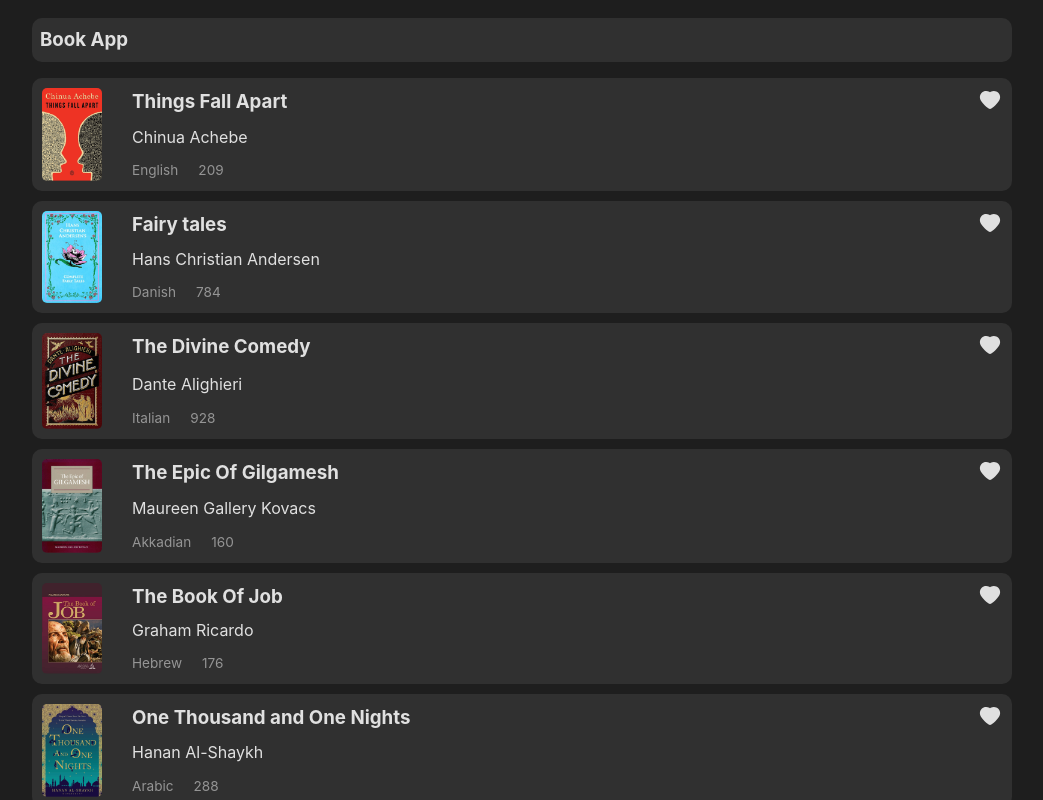
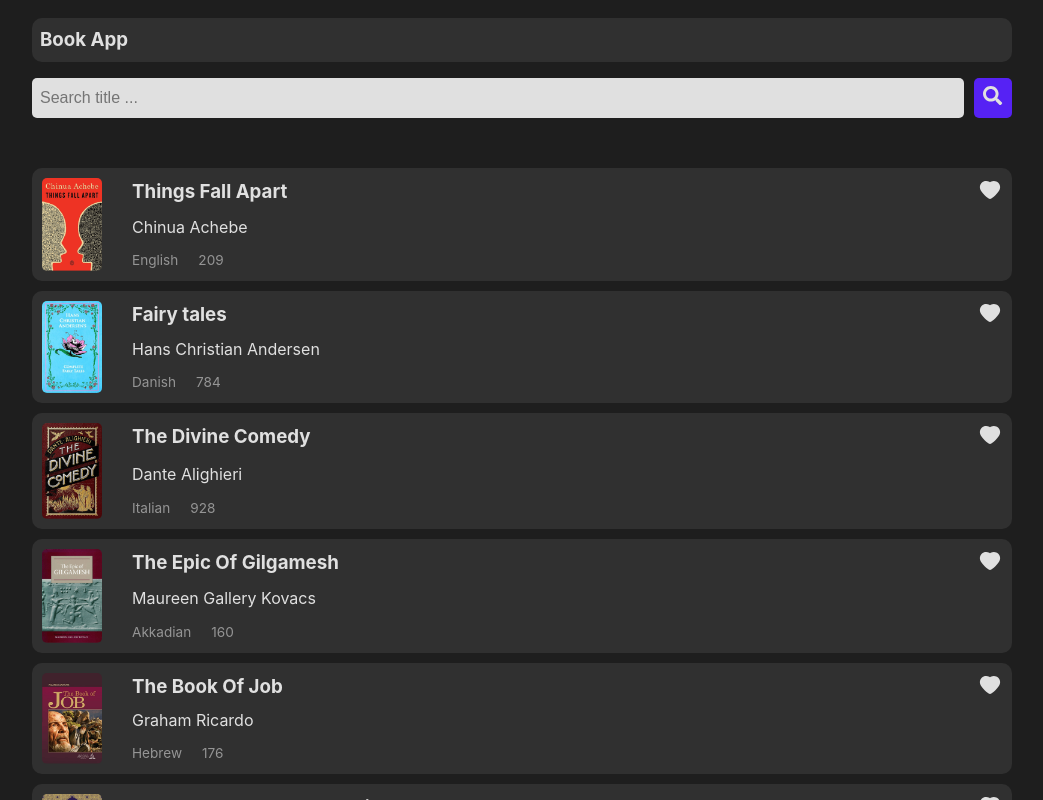
Before and after one commit to mmd-yavarii/react-library-app, a React (Vite) app: page / in a window 1280 px wide. Shown: the top 800 px of the page, without its empty margins (118-1161 px from the left). Built offline with nearby package versions, Linux system fonts and the light colour scheme.

Commit message:
handle search box

```diff
--- a/src/components/BookCard.jsx
+++ b/src/components/BookCard.jsx
@@ -3,10 +3,12 @@ import { AiFillHeart } from 'react-icons/ai';
 
 import styles from './BookCard.module.css';
 
-function BookCard({ data: { title, image, author, language, pages } }) {
+function BookCard({ data, handlerLikedList }) {
     const [like, setLike] = useState(false);
+    const { title, image, author, language, pages } = data;
 
     function likeHandler() {
+        handlerLikedList(data, like);
         setLike((pre) => !pre);
     }
 
--- a/src/components/Books.jsx
+++ b/src/components/Books.jsx
@@ -1,19 +1,69 @@
-import { books } from '../constants/mockData.js';
+import { useState } from 'react';
+
+import { books as bookData } from '../constants/mockData.js';
 import BookCard from './BookCard.jsx';
+import SideCard from './SideCard.jsx';
+
+import styles from './Books.module.css';
+import SearchBox from './Searchbox.jsx';
 
 function Books(props) {
+    const [books, setBooks] = useState(bookData);
+    const [liked, setLiked] = useState([]);
+    const [search, setSearch] = useState('');
+
+    function handlerLikedList(book, status) {
+        if (status) {
+            const newLiked = liked.filter((i) => i.id != book.id);
+            setLiked(newLiked);
+            return;
+        }
+        setLiked((pre) => [...pre, book]);
+    }
+
+    function searchHandler() {
+        if (search) {
+            const newBooks = bookData.filter((book) =>
+                book.title.toLowerCase().includes(search),
+            );
+            setBooks(newBooks);
+            return;
+        }
+        setBooks(bookData);
+    }
+
     return (
-        <div>
+        <>
+            <SearchBox
+                search={search}
+                setSearch={setSearch}
+                searchHandler={searchHandler}
+            />
+
+            <div className={styles.container}>
                 {/* books */}
-            <div>
+                <div className={styles.cards}>
                     {books.map((item) => (
-                    <BookCard key={item.id} data={item} />
+                        <BookCard
+                            key={item.id}
+                            data={item}
+                            handlerLikedList={handlerLikedList}
+                        />
                     ))}
                 </div>
 
                 {/* favorites */}
-            <div></div>
+
+                {!!liked.length && (
+                    <div className={styles.favorite}>
+                        <h4>Favorite</h4>
+                        {liked.map((i) => (
+                            <SideCard key={i.id} data={i} />
+                        ))}
                     </div>
+                )}
+            </div>
+        </>
     );
 }
 
--- /dev/null
+++ b/src/components/Books.module.css
@@ -0,0 +1,34 @@
+.container {
+    display: flex;
+    flex-direction: column-reverse;
+}
+.cards {
+    min-height: 100vh;
+}
+
+.favorite {
+    padding: 15px;
+    height: fit-content;
+    background-color: #5652f4;
+    border-radius: 10px;
+    width: 100%;
+    margin-bottom: 15px;
+}
+
+.favorite h4 {
+    font-size: 1.2rem;
+}
+
+@media (min-width: 500px) {
+    .container {
+        flex-direction: row;
+    }
+    .favorite {
+        width: fit-content;
+        margin-left: 20px;
+        flex: 1 1 0;
+    }
+    .cards {
+        flex: 2.6 1 0;
+    }
+}
--- /dev/null
+++ b/src/components/SearchBox.module.css
@@ -0,0 +1,25 @@
+.search {
+    margin-bottom: 50px;
+    display: flex;
+}
+
+.search input {
+    width: 100%;
+    height: 40px;
+    border: none;
+    border-radius: 5px;
+    font-size: 1rem;
+    background-color: #e0e0e0;
+    margin-right: 10px;
+    padding: 0.5em;
+}
+
+.search button {
+    width: 40px;
+    height: 40px;
+    border-radius: 5px;
+    border: none;
+    font-size: 1.2rem;
+    color: #e0e0e0;
+    background-color: #5622f4;
+}
--- /dev/null
+++ b/src/components/Searchbox.jsx
@@ -0,0 +1,21 @@
+import { FaSearch } from 'react-icons/fa';
+
+import styles from './SearchBox.module.css';
+
+function SearchBox({ search, setSearch, searchHandler }) {
+    return (
+        <div className={styles.search}>
+            <input
+                type="text"
+                placeholder="Search title ..."
+                value={search}
+                onChange={(e) => setSearch(e.target.value.toLowerCase().trim())}
+            />
+            <button onClick={searchHandler}>
+                <FaSearch fontSize="1.2rem" />
+            </button>
+        </div>
+    );
+}
+
+export default SearchBox;
--- /dev/null
+++ b/src/components/SideCard.jsx
@@ -0,0 +1,12 @@
+import styles from './SideCard.module.css';
+
+function SideCard({ data: { image, title } }) {
+    return (
+        <div className={styles.card}>
+            <img src={image} alt={title} />
+            <p>{title}</p>
+        </div>
+    );
+}
+
+export default SideCard;
--- /dev/null
+++ b/src/components/SideCard.module.css
@@ -0,0 +1,13 @@
+.card {
+    display: flex;
+    align-items: center;
+    padding: 5px 10px;
+    margin: 10px 0;
+    border-radius: 5px;
+    background-color: #7c6ee9;
+}
+.card img {
+    width: 30px;
+    border-radius: 2px;
+    margin-right: 15px;
+}
```
Lines whose indentation alone changed are shown as unchanged.
